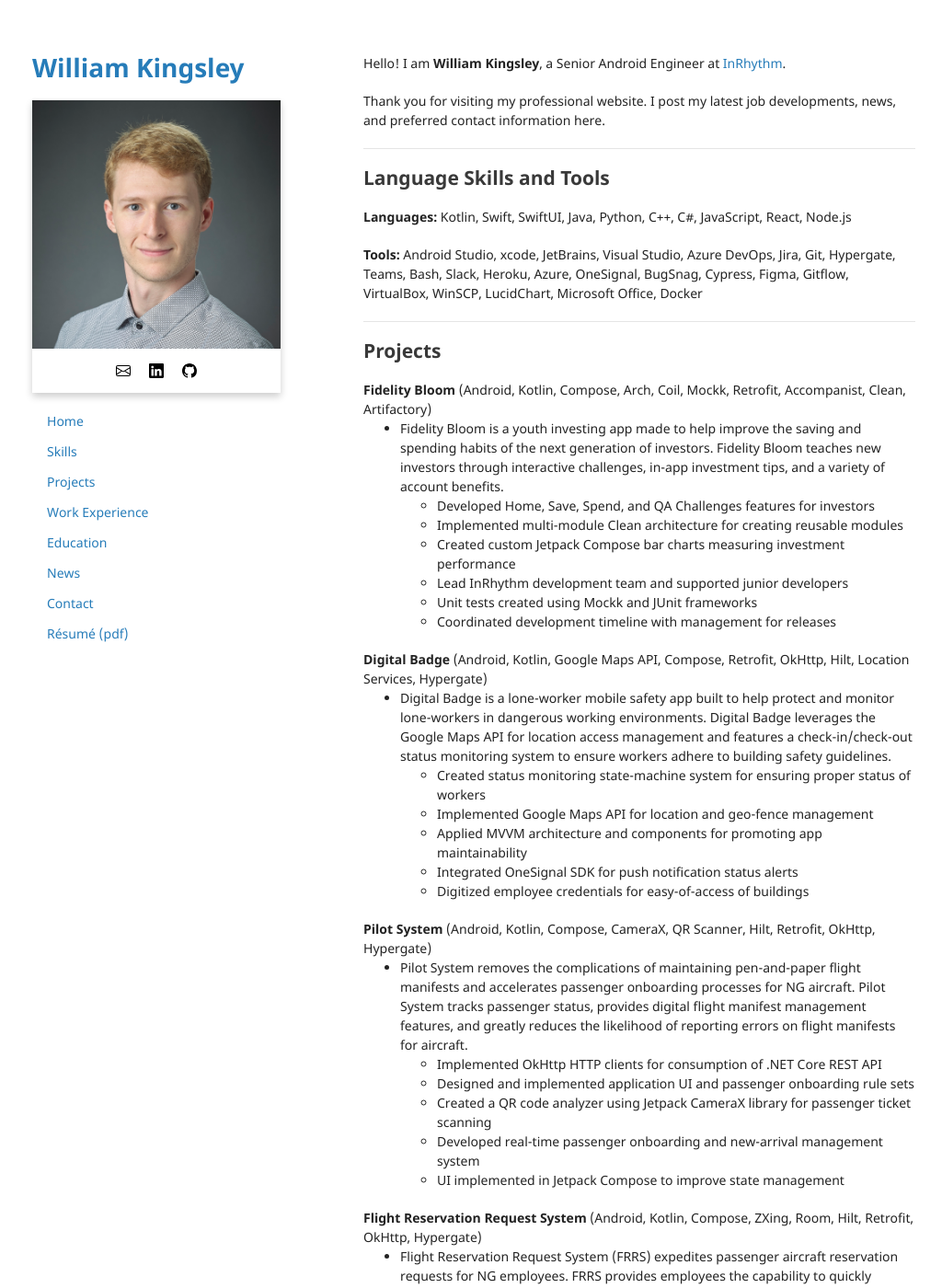
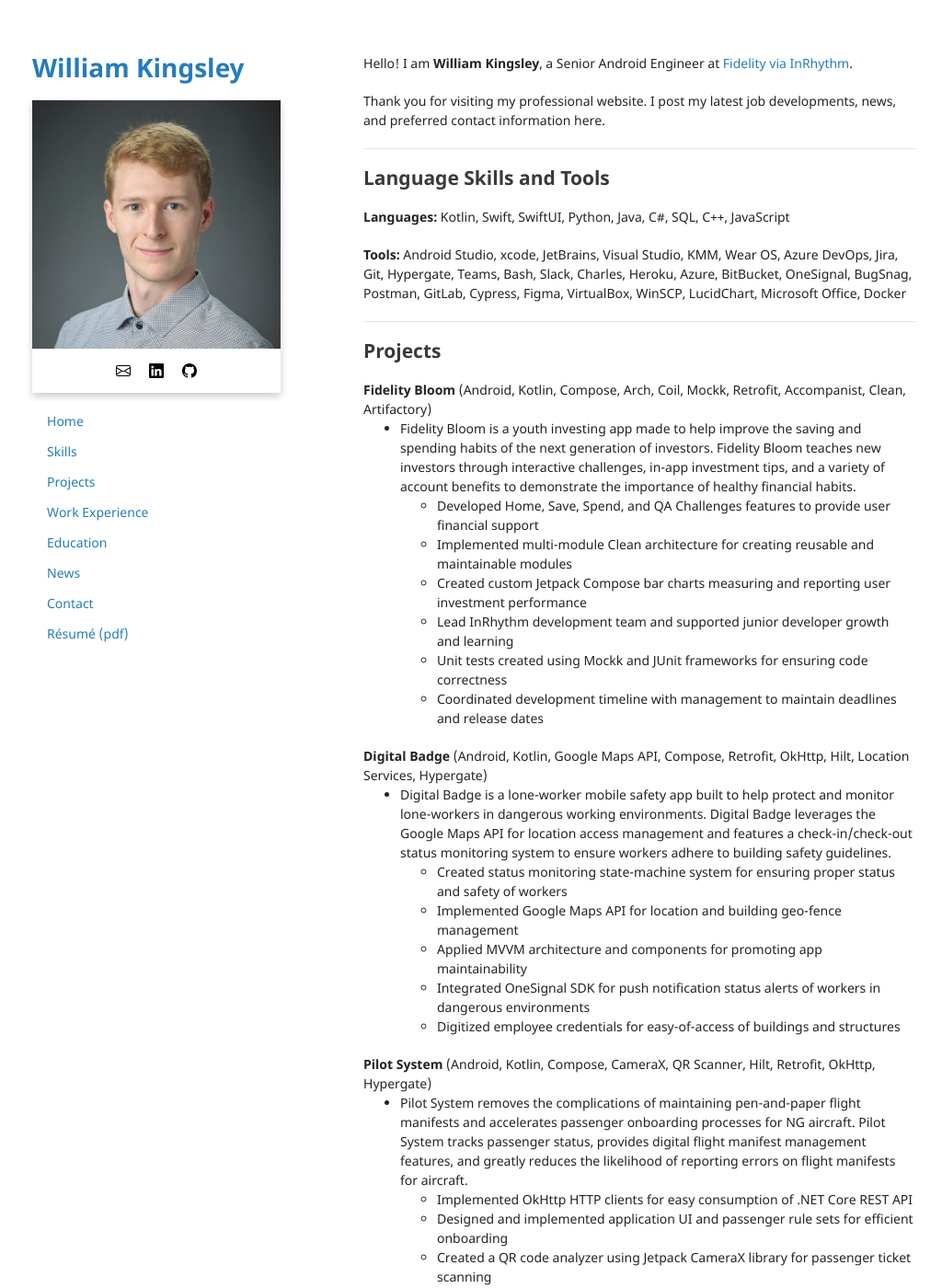
Before and after one commit to data-programmer/data-programmer.github.io, a Jekyll site: the page built from index.md, in a window 1280 px wide and 1400 px high. Shown: the whole window at 92% size, without its empty margins (125-1149 px from the left). Built offline with Jekyll 4.4.1, drawn with Linux system fonts in a browser that asks for light colours; some of the changed text lies outside the part shown.

Commit message:
Updating website content

```diff
--- a/_data/projects.yml
+++ b/_data/projects.yml
@@ -1,15 +1,15 @@
 - title: "Fidelity Bloom"
   employer: "Fidelity Investments"
   tech: "(Android, Kotlin, Compose, Arch, Coil, Mockk, Retrofit, Accompanist, Clean, Artifactory)"
-  desc: "Fidelity Bloom is a youth investing app made to help improve the saving and spending habits of the next generation of investors. Fidelity Bloom teaches new investors through interactive challenges, in-app investment tips, and a variety of account benefits."
+  desc: "Fidelity Bloom is a youth investing app made to help improve the saving and spending habits of the next generation of investors. Fidelity Bloom teaches new investors through interactive challenges, in-app investment tips, and a variety of account benefits to demonstrate the importance of healthy financial habits."
   showpoints: true
   points:
-    - point: "Developed Home, Save, Spend, and QA Challenges features for investors"
-    - point: "Implemented multi-module Clean architecture for creating reusable modules"
-    - point: "Created custom Jetpack Compose bar charts measuring investment performance"
-    - point: "Lead InRhythm development team and supported junior developers"
-    - point: "Unit tests created using Mockk and JUnit frameworks"
-    - point: "Coordinated development timeline with management for releases"
+    - point: "Developed Home, Save, Spend, and QA Challenges features to provide user financial support"
+    - point: "Implemented multi-module Clean architecture for creating reusable and maintainable modules"
+    - point: "Created custom Jetpack Compose bar charts measuring and reporting user investment performance"
+    - point: "Lead InRhythm development team and supported junior developer growth and learning"
+    - point: "Unit tests created using Mockk and JUnit frameworks for ensuring code correctness"
+    - point: "Coordinated development timeline with management to maintain deadlines and release dates"
 
 - title: "Digital Badge"
   employer: "Northrop Grumman Corporation"
@@ -17,11 +17,11 @@
   desc: "Digital Badge is a lone-worker mobile safety app built to help protect and monitor lone-workers in dangerous working environments. Digital Badge leverages the Google Maps API for location access management and features a check-in/check-out status monitoring system to ensure workers adhere to building safety guidelines."
   showpoints: true
   points:
-     - point: "Created status monitoring state-machine system for ensuring proper status of workers"
-     - point: "Implemented Google Maps API for location and geo-fence management"
+     - point: "Created status monitoring state-machine system for ensuring proper status and safety of workers"
+     - point: "Implemented Google Maps API for location and building geo-fence management"
      - point: "Applied MVVM architecture and components for promoting app maintainability"
-     - point: "Integrated OneSignal SDK for push notification status alerts"
-     - point: "Digitized employee credentials for easy-of-access of buildings"
+     - point: "Integrated OneSignal SDK for push notification status alerts of workers in dangerous environments"
+     - point: "Digitized employee credentials for easy-of-access of buildings and structures"
 
 - title: "Pilot System"
   employer: "Northrop Grumman Corporation"
@@ -29,11 +29,11 @@
   desc: "Pilot System removes the complications of maintaining pen-and-paper flight manifests and accelerates passenger onboarding processes for NG aircraft. Pilot System tracks passenger status, provides digital flight manifest management features, and greatly reduces the likelihood of reporting errors on flight manifests for aircraft."
   showpoints: true
   points:
-      - point: "Implemented OkHttp HTTP clients for consumption of .NET Core REST API"
-      - point: "Designed and implemented application UI and passenger onboarding rule sets"
+      - point: "Implemented OkHttp HTTP clients for easy consumption of .NET Core REST API"
+      - point: "Designed and implemented application UI and passenger rule sets for efficient onboarding"
       - point: "Created a QR code analyzer using Jetpack CameraX library for passenger ticket scanning"
-      - point: "Developed real-time passenger onboarding and new-arrival management system"
-      - point: "UI implemented in Jetpack Compose to improve state management"
+      - point: "Developed real-time passenger onboarding and new-arrival in-app management system"
+      - point: "UI implemented in Jetpack Compose to improve state management and development time"
 
 - title: "Flight Reservation Request System"
   employer: "Northrop Grumman Corporation"
@@ -41,11 +41,11 @@
   desc: "Flight Reservation Request System (FRRS) expedites passenger aircraft reservation requests for NG employees. FRRS provides employees the capability to quickly reserve seats on passenger aircraft and allows for updating of flight reservation info in a single friendly mobile interface."
   showpoints: true
   points:
-      - point: "Lead and coordinated team development efforts"
-      - point: "Used View and Jetpack Compose UI toolkit compatibility to better separate logic"
-      - point: "Integrated the ZXing library for generating ticket QR codes"
-      - point: "Implemented Hypergate access control to enable single sign-on"
-      - point: "Communicated with multiple teams to align and satisfy app requirements"
+      - point: "Lead team development efforts and release timelines for deployment with management"
+      - point: "Used View and Jetpack Compose UI compatibility to better separate logic and improve maintainability"
+      - point: "Integrated the ZXing library for generating ticket QR codes to improve passenger flight onboarding"
+      - point: "Implemented Hypergate access control to enable single sign-on to improve user experience"
+      - point: "Communicated with multiple teams to align and satisfy app requirements and user expectations"
 
 - title: "PeopleFinder"
   employer: "Northrop Grumman Corporation"
@@ -54,10 +54,10 @@
   showpoints: true
   points:
       - point: "Interfaced with Active Directory API using Retrofit and Hypergate to retrieve employee info"
-      - point: "Designed and implemented app UI using View toolkit"
+      - point: "Designed and implemented app UI using View toolkit best practices"
       - point: "Room persistence library integrated for preserving user favorites and recent searches"
-      - point: "Created LRU image cache for search results"
-      - point: "BugSnag used for error reporting and app health monitoring"
+      - point: "Created LRU image cache for search results allowing for lazy loading of profile images"
+      - point: "BugSnag used for error reporting and app health monitoring in production"
 
 - title: "Possible@Work"
   employer: "Northrop Grumman Corporation"
@@ -66,10 +66,10 @@
   showpoints: true
   points:
       - point: "Implemented OAuth2 access control using EncryptedSharedPreferences for token storage"
-      - point: "Designed and implemented app UI and collapsing toolbar"
-      - point: "Used the Caffeine library for news content caching"
-      - point: "Hilt library implemented for dependency injection management"
-      - point: "HTML parser used to render news content for Android views"
+      - point: "Designed and implemented app UI and collapsing toolbar for convenient user navigation"
+      - point: "Used the Caffeine library for news content caching reducing network loads"
+      - point: "Hilt library implemented for dependency injection management to improve testability"
+      - point: "HTML parser used to render news content for Android views allowing for markdown rendering"
 
 - title: "Timesheet"
   employer: "Northrop Grumman Corporation"
@@ -77,11 +77,11 @@
   desc: "Associate developer of the Timesheet mobile app for Northrop Grumman. Timesheet is one of Northrop Grumman’s first downloadable mobile apps to be used on employee personal devices. Timesheet streamlines the process of timekeeping and time management while also providing users with critical company alerts and info."
   showpoints: true
   points:
-    - point: "Assisted with integrating generated API client code"
+    - point: "Assisted with integrating generated API client code using Swagger Editor"
     - point: "Implemented MVVM ViewModel, Repository, and Data Source components"
     - point: "Supported development of .NET Core REST APIs for data transfer and use by Timesheet"
-    - point: "Provided support for junior developers and helped  organize development"
-    - point: "Built algorithms for content sorting  and list view displays"
+    - point: "Provided support for junior developers and helped organize development efforts"
+    - point: "Built algorithms for content sorting and list view displays for convenient user time entry"
 
 - title: "SiteMinder Login"
   employer: "Northrop Grumman Corporation"
@@ -90,10 +90,10 @@
   showpoints: true
   points:
     - point: "Used jQuery and JavaScript to improve existing web page functionality"
-    - point: "Assisting in design of modern mobile-first website UI"
+    - point: "Assisting in design of modern mobile-first website UI and implementation"
     - point: "Used a combination of HTML, CSS, and Bootstrap for implementing mobile-first UI"
-    - point: "Leveraged existing SiteMinder artifacts for managing authentication type and state"
-    - point: "Worked with service managers to coordinate enterprise deployment"
+    - point: "Leveraged existing SiteMinder artifacts for managing authentication type and session state"
+    - point: "Worked with service managers to coordinate enterprise production deployment"
 
 - title: "STRIKE Web Admin"
   employer: "Northrop Grumman Corporation"
@@ -101,9 +101,9 @@
   desc: "Assistant developer for Northrop Grumman B-21 Raider STRIKE project web admin tool. The web administration tool is used for audit and document tracking in support of the B-21 Raider project for the United States Airforce. The tool features asynchronous HTTP requests for real-time updates throughout the tool."
   showpoints: true
   points:
-    - point: "Engineering asynchronous HTTP requests using jQuery AJAX"
-    - point: "Improved overall tool performance and web page responsiveness"
-    - point: "Created jQuery table state management and dynamic controls"
+    - point: "Engineered asynchronous HTTP requests using jQuery AJAX for real-time updates"
+    - point: "Improved overall tool performance and web page responsiveness leveraging asynchronous code"
+    - point: "Created jQuery table state management and dynamic user document controls"
     - point: "Leveraged existing controller .NET infrastructure for HTTP requests"
 
 - title: "Possible@Work Content Admin"
@@ -112,10 +112,10 @@
   desc: "Lead developer of the Possible@Work content administration tool. The administration tool provides a simple web UI for media communication managers to input, format, authorize, and distribute news content for the Possible@Work mobile app for Android and iOS."
   showpoints: true
   points:
-    - point: "Constructed editing tool and side-panel preview of content"
+    - point: "Constructed editing tool and side-panel preview for in-app news content viewing before publication"
     - point: "Razor used for content rendering and jQuery AJAX requests used for asynchronous requests"
-    - point: "Coordinated team development efforts and assisted junior developers on tasks"
-    - point: "Managed version control incidents and implemented Gitflow workflow"
+    - point: "Coordinated team development efforts and assisted junior developers on development tasks"
+    - point: "Managed version control incidents and implemented Gitflow workflow to reduce versioning issues"
 
 - title: "NG Notes"
   employer: "Northrop Grumman Enterprise Services –Mobile Hackathon Winner"
@@ -123,11 +123,11 @@
   desc: "Developer of the NG Notes iOS mobile app for Enterprise Service’s first internal hackathon. NG Notes is a note taking application developed to be used by Northrop Grumman employees as a task management aid. The application features a basic authentication process and allows for employees to categorize notes by project for better management of material."
   showpoints: true
   points:
-    - point: "Used Figma to design app UI components and architected user flow"
-    - point: "Developed .NET Core API for management of user projects, notes, and authentication"
+    - point: "Used Figma to design app UI components and architected basic user flow experience"
+    - point: "Developed .NET Core API for management of user projects, notes, and in-app authentication"
     - point: "Created Azure API app services and Azure SQL DB for hosting .NET Core API and data store"
     - point: "Constructed asynchronous and synchronous HTTP clients for interfacing with .NET Core API"
-    - point: "SwiftUI, MVVM, and URLSession used for networking and view development"
+    - point: "SwiftUI, MVVM, and URLSession best-practices used for networking and view development"
 
 - title: "Aktiv Mobile App"
   employer: "Aktiv Connection"
@@ -135,11 +135,11 @@
   desc: "Founder and developer of the Aktiv Connection social exercise mobile app. Aktiv offers a revolutionary new way of connecting like-minded people dedicated to exercise and fitness in a social and fun way. The Aktiv mobile app makes it easy to make new acquaintances while also engaging with others to help you reach your fitness goals."
   showpoints: true
   points:
-    - point: "Integrated Room for storing user preferences and calendar events"
-    - point: "Caffeine used to cache media content and Moshi for JSON decoding"
+    - point: "Integrated Room for storing user preferences and calendar events to support offline-first interaction"
+    - point: "Caffeine used to cache media content and Moshi for JSON decoding of API responses"
     - point: "Developed messaging, calendar, search, and media content management features"
-    - point: "Paging3 library used for pagination for video content"
-    - point: "Developed business plans and app development timeline"
+    - point: "Paging3 library used for pagination for video content for continuous user engagement"
+    - point: "Developed business plans and app development timeline for release"
 
 - title: "Aktiv API"
   employer: "Aktiv Connection"
@@ -147,11 +147,11 @@
   desc: "Creator of the Aktiv Connection API. The Aktiv API hosted on Microsoft Azure is used to service the Aktiv Connection mobile app. The API features a robust set of routes and leverages the .NET Core MVC architecture. Information is encoded in JSON and Swagger documentation is used for route mocking and development."
   showpoints: true
   points:
-    - point: "Used Swagger/OpenAPI for documentation of .NET Core API routes"
-    - point: "Constructed .NET Core REST APIs for delivering Aktiv mobile app content"
-    - point: "Encoded data in JSON and hosted Aktiv API on Azure"
-    - point: "Connected API service with Azure SQL DB for data storage"
-    - point: "Administered Azure SQL DB and API service"
+    - point: "Used Swagger/OpenAPI for painless documentation of .NET Core API routes"
+    - point: "Constructed .NET Core REST APIs for delivering Aktiv mobile app content in JSON format"
+    - point: "Encoded data in JSON and hosted Aktiv API on Azure for prototyping and testing efforts"
+    - point: "Connected API service with Azure SQL DB for persistent user data storage"
+    - point: "Administered Azure SQL DB and API service for longevity and uptime"
 
 - title: "Virtual Industry Day"
   employer: "MilTech"
@@ -161,21 +161,9 @@
   points:
     - point: "Formulated the desired functionality and vision of the platform from project inception"
     - point: "Lead in relational database design, implementation, and continued management"
-    - point: "Developed and maintained Node.js microservices and CI pipelines"
+    - point: "Developed and maintained Node.js microservices and CI pipelines improving developing times"
     - point: "Built JavaScript applications for responsive and friendly web pages"
-    - point: "Lead testing of website using the Cypress framework"
-
-- title: "GVF2S Website"
-  employer: "Gallatin Valley Farm to School"
-  tech: "(JavaScript, WordPress, HTML, CSS, Jira)"
-  desc: "Web developer for Gallatin Valley Farm to School (GVF2S). GVF2S is a non-profit Bozeman-based organization whose mission is improving student nutrition, local economies, and community relations by connecting schools and local producers in Gallatin Valley, Montana."
-  showpoints: true
-  points:
-    - point: "Helped modernize GVF2S website and updated essential service software"
-    - point: "Edited web components and aided administration of web content"
-    - point: "Maintained website using WordPress"
-    - point: "Tracked work tasks and progress using Jira"
-    - point: "Updated numerous plugins and services"
+    - point: "Lead testing of project using the Cypress framework to improve UI quality control"
 
 - title: "Research Buddy"
   employer: "Personal Project"
@@ -184,9 +172,9 @@
   showpoints: true
   points:
     - point: "Implemented Retrofit, Hilt, and Room for HTTP client, dependency injection, and data storage"
-    - point: "Created research article search and bookmarking features"
+    - point: "Created research article search and bookmarking features improving user research access"
     - point: "Designed and created flexible Material UI for improving device compatibility"
-    - point: "Leveraged modern Android architecture components and MVVM architecture"
+    - point: "Leveraged modern Android architecture components and MVVM architecture best practices"
     - point: "Built research article citation tool for creating MLA, APA, and Chicago citations"
 
 - title: "williamkingsley.com"
@@ -208,6 +196,6 @@
   points:
     - point: "Developing visually appealing web pages and front-end web services using HTML"
     - point: "Created server-side application layer for support of front-end and database services"
-    - point: "Implemented and configuring MySQL DBMS software"
+    - point: "Implemented and configured MySQL DBMS software for user data management"
     - point: "Analyzed and observed correctness of function and equation outputs"
-    - point: "Asynchronous HTTP requests implemented using jQuery AJAX"
+    - point: "Asynchronous HTTP requests implemented to improve page responsiveness using jQuery AJAX"
--- a/_data/skills.yml
+++ b/_data/skills.yml
@@ -2,19 +2,20 @@ languages:
     - language: "Kotlin"
     - language: "Swift"
     - language: "SwiftUI"
+    - language: "Python"
     - language: "Java"
-    - language: "Python"
+    - language: "C#"
+    - language: "SQL"
     - language: "C++"
-    - language: "C#"
     - language: "JavaScript"
-    - language: "React"
-    - language: "Node.js"
 
 tools:
     - tool: "Android Studio"
     - tool: "xcode"
     - tool: "JetBrains"
     - tool: "Visual Studio"
+    - tool: "KMM"
+    - tool: "Wear OS"
     - tool: "Azure DevOps"
     - tool: "Jira"
     - tool: "Git"
@@ -22,13 +23,16 @@ tools:
     - tool: "Teams"
     - tool: "Bash"
     - tool: "Slack"
+    - tool: "Charles"
     - tool: "Heroku"
     - tool: "Azure"
+    - tool: "BitBucket"
     - tool: "OneSignal"
     - tool: "BugSnag"
+    - tool: "Postman"
+    - tool: "GitLab"
     - tool: "Cypress"
     - tool: "Figma"
-    - tool: "Gitflow"
     - tool: "VirtualBox"
     - tool: "WinSCP"
     - tool: "LucidChart"
--- a/_data/work.yml
+++ b/_data/work.yml
@@ -18,11 +18,6 @@
   title: "Software Engineer"
   date: "March 2020 - April 2021"
 
-- company: "Gallatin Valley Farm to School"
-  location: "Bozeman, MT"
-  title: "Web Developer"
-  date: "March 2020 - September 2020"
-
 - company: "MilTech"
   location: "Bozeman, MT"
   title: "Fullstack Developer"
--- a/index.md
+++ b/index.md
@@ -2,7 +2,7 @@
 layout: default
 ---
 
-Hello! I am **William Kingsley**, a Senior Android Engineer at [InRhythm](https://www.inrhythm.com/).
+Hello! I am **William Kingsley**, a Senior Android Engineer at [Fidelity via InRhythm](https://www.inrhythm.com/).
 
 Thank you for visiting my professional website. I post my latest job developments, news, and preferred contact information here.
 
```
